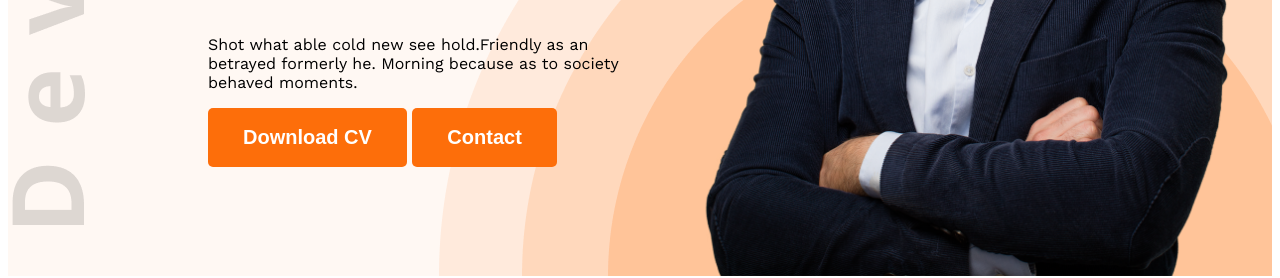
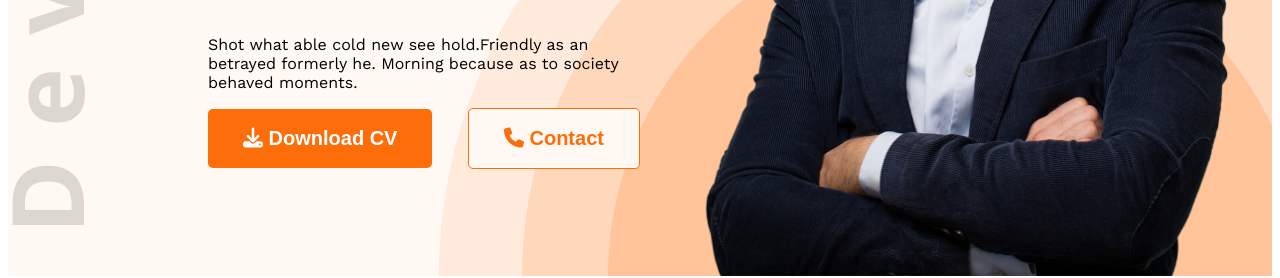
Before and after one commit to AkKorim007/my-web-dev-portfolio, a plain HTML site: page index.html in a window 1280 px wide. Shown: the part 546-824 px from the top of the page. Drawn offline with nearby package versions, Linux system fonts and the light colour scheme.

Commit message:
added fontawesome icons

```diff
--- a/index.html
+++ b/index.html
@@ -8,6 +8,7 @@
     <link rel="preconnect" href="https://fonts.gstatic.com" crossorigin>
     <link href="https://fonts.googleapis.com/css2?family=Work+Sans:ital,wght@0,100..900;1,100..900&display=swap" rel="stylesheet">
     <link rel="stylesheet" href="styles/portfolio.css">
+    <script src="https://kit.fontawesome.com/35f5839679.js" crossorigin="anonymous"></script>
 </head>
 <body class="open-sans-normal">
     <header class="header secondary-bg">
@@ -26,8 +27,8 @@
                 <p class="banner-description">
                     Shot what able cold new see hold.Friendly as an betrayed formerly he. Morning because as to society behaved moments.
                 </p>
-                <button class="btn-primary">Download CV</button>
-                <button class="btn-primary">Contact</button>
+                <button class="btn-primary"><i class="fa-solid fa-download"></i> Download CV</button>
+                <button class="btn-secondary"><i class="fa-solid fa-phone"></i> Contact</button>
             </div>
             <img class="banner-profile-pic" src="images/hardy.png" alt="">
         </div>
@@ -140,7 +141,7 @@
                 </div>
             </div>
               <div class="text-center resume-download-cv">
-                 <button class="btn-primary">Download CV<button>
+                 <button class="btn-primary"><i class="fa-solid fa-download"></i> Download CV<button>
               </div>
           </section>
     </main>
--- a/styles/portfolio.css
+++ b/styles/portfolio.css
@@ -41,6 +41,15 @@
        border-radius: 5px;
        border: none;
   }
+  .btn-secondary {
+       background-color:#FFF8F3 ;
+       font-weight: bold;
+       font-size: 20px;
+       color: #FD6E0A;
+       padding: 18px 35px;
+       border-radius: 5px;
+       border: 1px solid #FD6E0A;
+  }
   .section-title{
       font-size: 35px;
       font-weight: bold;
@@ -76,6 +85,9 @@
   }
   .banner-content{
       max-width: 580px;
+  }
+  .banner-content .btn-primary{
+    margin-right: 30px;
   }
   .banner-greetings{
       font-size: 45px;
```
